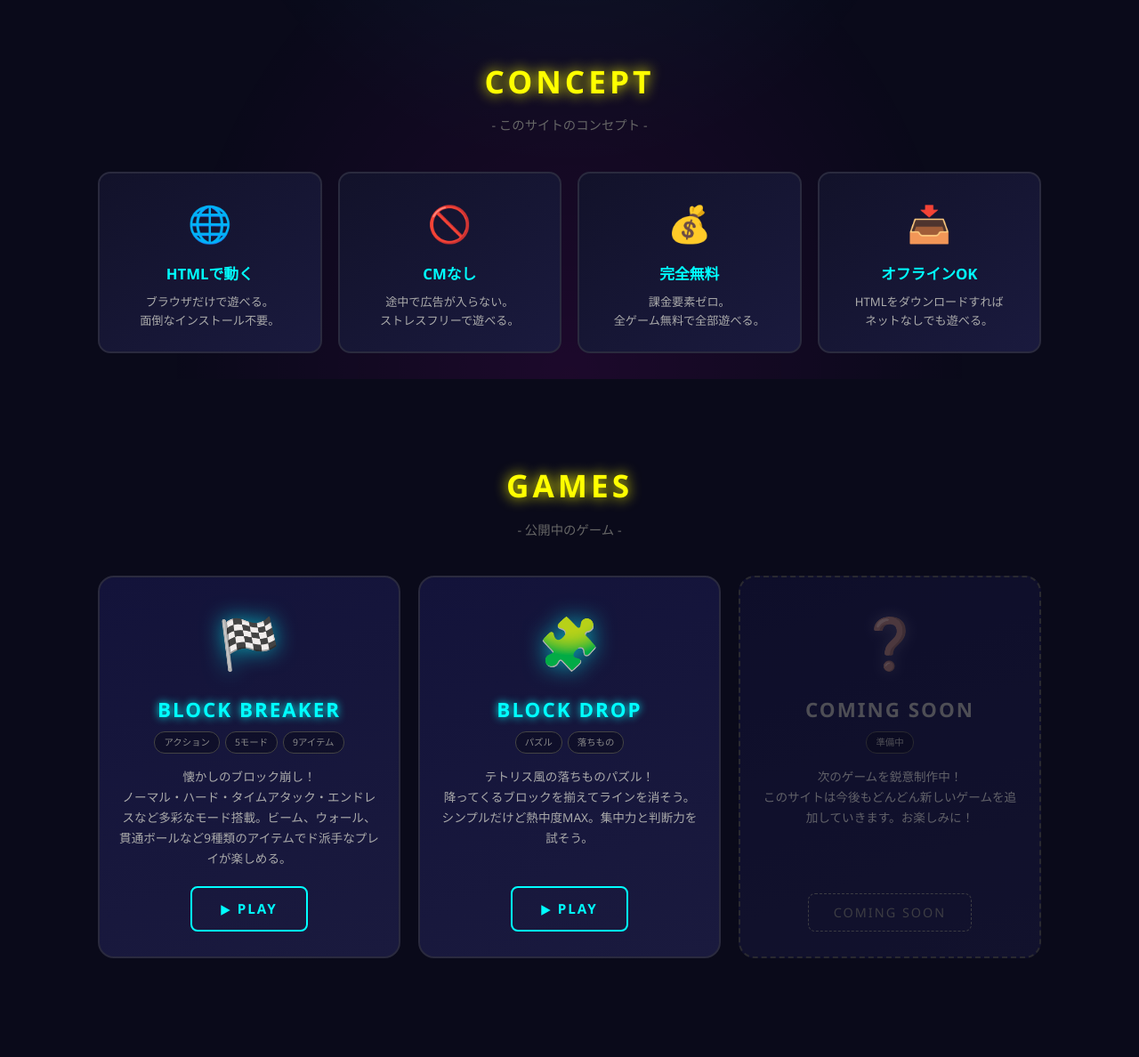
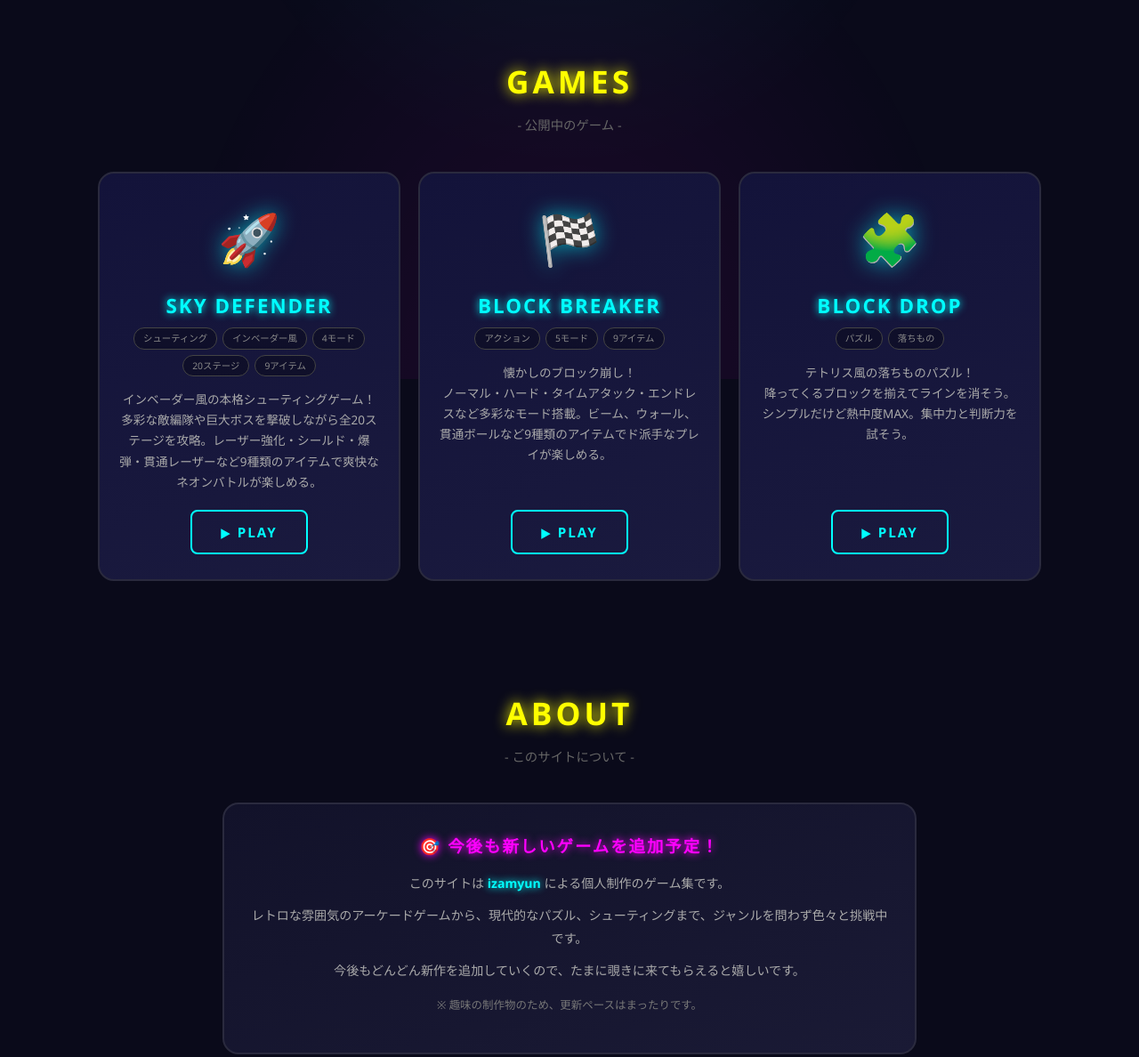
Before and after one commit to izamyun/game, a plain HTML site: page index.html in a window 1280 px wide. Shown: the part 374-1562 px from the top of the page at 89% size. Drawn offline with Linux system fonts and the light colour scheme.

Commit message:
Add files via upload

```diff
--- a/index.html
+++ b/index.html
@@ -11,7 +11,6 @@ html{scroll-behavior:smooth}
 body{background:#0a0a1a;color:#eee;font-family:'Segoe UI',Tahoma,Geneva,sans-serif;line-height:1.6;overflow-x:hidden;min-height:100vh}
 body::before{content:'';position:fixed;top:0;left:0;width:100%;height:100%;background:radial-gradient(ellipse at top,rgba(0,255,255,.08),transparent 50%),radial-gradient(ellipse at bottom,rgba(255,0,255,.08),transparent 50%);pointer-events:none;z-index:0}
 .container{max-width:1100px;margin:0 auto;padding:0 20px;position:relative;z-index:1}
-
 /* ===== HERO ===== */
 .hero{text-align:center;padding:80px 20px 60px;position:relative;z-index:1}
 .hero h1{font-size:clamp(2.2em,7vw,4em);letter-spacing:clamp(4px,1.5vw,12px);color:#0ff;margin-bottom:10px;text-shadow:0 0 20px #0ff,0 0 40px #0ff,0 0 80px #0ff;animation:flicker 4s infinite}
@@ -20,12 +19,10 @@ body::before{content:'';position:fixed;top:0;left:0;width:100%;height:100%;backg
 .hero .sub{font-size:clamp(.75em,2vw,.95em);color:#666;letter-spacing:1px}
 .hero .scroll{margin-top:40px;font-size:.85em;color:#666;animation:bounce 2s infinite}
 @keyframes bounce{0%,100%{transform:translateY(0)}50%{transform:translateY(8px)}}
-
 /* ===== SECTION ===== */
 section{padding:60px 0;position:relative;z-index:1}
 .sect-title{text-align:center;font-size:clamp(1.4em,4vw,2.2em);color:#ff0;text-shadow:0 0 15px #ff0;margin-bottom:10px;letter-spacing:4px}
 .sect-sub{text-align:center;color:#666;font-size:.9em;margin-bottom:40px}
-
 /* ===== CONCEPT ===== */
 .concept-grid{display:grid;grid-template-columns:repeat(auto-fit,minmax(220px,1fr));gap:18px}
 .concept-card{background:linear-gradient(145deg,#12122a,#1a1a3e);border:2px solid #2a2a3e;border-radius:14px;padding:24px 18px;text-align:center;transition:all .3s}
@@ -33,7 +30,6 @@ section{padding:60px 0;position:relative;z-index:1}
 .concept-icon{font-size:2.5em;margin-bottom:12px;display:block}
 .concept-title{font-size:1.05em;font-weight:bold;color:#0ff;margin-bottom:8px}
 .concept-desc{font-size:.82em;color:#aaa;line-height:1.6}
-
 /* ===== GAMES ===== */
 .games-grid{display:grid;grid-template-columns:repeat(auto-fit,minmax(280px,1fr));gap:20px}
 .game-card{background:linear-gradient(160deg,#13133a,#1a1a3e);border:2px solid #2a2a3e;border-radius:18px;padding:28px 22px;text-align:center;transition:all .35s;display:flex;flex-direction:column;align-items:center;position:relative;overflow:hidden}
@@ -51,13 +47,11 @@ section{padding:60px 0;position:relative;z-index:1}
 .game-card.coming-soon .game-title{color:#888;text-shadow:none}
 .game-card.coming-soon .game-icon{filter:grayscale(.8) drop-shadow(0 0 8px rgba(255,255,255,.2))}
 .coming-badge{display:inline-block;padding:9px 28px;border:1px dashed #666;border-radius:8px;color:#666;font-size:.9em;letter-spacing:2px}
-
 /* ===== ABOUT ===== */
 .about-box{background:linear-gradient(160deg,#12122a,#1a1a35);border:2px solid #2a2a3e;border-radius:18px;padding:32px 28px;max-width:780px;margin:0 auto;text-align:center}
 .about-box h3{color:#f0f;font-size:1.15em;margin-bottom:14px;letter-spacing:2px;text-shadow:0 0 10px #f0f}
 .about-box p{color:#aaa;font-size:.88em;line-height:1.85;margin-bottom:10px}
 .about-box .creator{color:#0ff;font-weight:bold;font-size:1em;text-shadow:0 0 8px #0ff}
-
 /* ===== SUPPORT ===== */
 .support-box{text-align:center;padding:40px 20px;background:linear-gradient(145deg,rgba(255,170,0,.08),rgba(255,170,0,.02));border:2px solid rgba(255,170,0,.3);border-radius:20px;max-width:600px;margin:0 auto}
 .support-box h3{color:#fa0;font-size:1.3em;margin-bottom:10px;text-shadow:0 0 12px #fa0;letter-spacing:2px}
@@ -65,7 +59,6 @@ section{padding:60px 0;position:relative;z-index:1}
 .bmac-btn{display:inline-flex;align-items:center;gap:10px;padding:14px 32px;border:2px solid #fa0;border-radius:10px;background:transparent;color:#fa0;text-decoration:none;font-weight:bold;font-size:1.05em;letter-spacing:1px;transition:all .25s;-webkit-tap-highlight-color:transparent}
 .bmac-btn:hover,.bmac-btn:active{background:#fa0;color:#000;box-shadow:0 0 24px rgba(255,170,0,.6);transform:scale(1.05)}
 .bmac-btn .coffee{font-size:1.4em}
-
 /* ===== FOOTER ===== */
 footer{padding:50px 20px 30px;text-align:center;border-top:1px solid #1a1a2e;margin-top:60px;color:#555;font-size:.78em;line-height:1.9;position:relative;z-index:1}
 footer .footer-title{color:#888;font-size:.85em;margin-bottom:12px;letter-spacing:2px}
@@ -74,7 +67,6 @@ footer .notices p{margin-bottom:4px}
 footer .copy{margin-top:20px;color:#444}
 footer a{color:#0ff;text-decoration:none}
 footer a:hover{text-decoration:underline}
-
 @media(max-width:600px){
  .hero{padding:50px 16px 40px}
  section{padding:40px 0}
@@ -84,59 +76,34 @@ footer a:hover{text-decoration:underline}
 </style>
 </head>
 <body>
-
 <!-- ===== HERO ===== -->
 <header class="hero">
 <div class="container">
 <h1>IZAMYUN GAMES</h1>
 <p class="tagline">- ブラウザで遊べる無料ゲーム集 -</p>
 <p class="sub">No Install / No Ads / 100% Free</p>
-<p class="scroll">▼ SCROLL ▼</p>
+<p class="scroll">▼ GAME LIST ▼</p>
 </div>
 </header>
-
-<!-- ===== CONCEPT ===== -->
-<section id="concept">
-<div class="container">
-<h2 class="sect-title">CONCEPT</h2>
-<p class="sect-sub">- このサイトのコンセプト -</p>
-<div class="concept-grid">
-
-<div class="concept-card">
-<span class="concept-icon">&#127760;</span>
-<div class="concept-title">HTMLで動く</div>
-<p class="concept-desc">ブラウザだけで遊べる。<br>面倒なインストール不要。</p>
-</div>
-
-<div class="concept-card">
-<span class="concept-icon">&#128683;</span>
-<div class="concept-title">CMなし</div>
-<p class="concept-desc">途中で広告が入らない。<br>ストレスフリーで遊べる。</p>
-</div>
-
-<div class="concept-card">
-<span class="concept-icon">&#128176;</span>
-<div class="concept-title">完全無料</div>
-<p class="concept-desc">課金要素ゼロ。<br>全ゲーム無料で全部遊べる。</p>
-</div>
-
-<div class="concept-card">
-<span class="concept-icon">&#128229;</span>
-<div class="concept-title">オフラインOK</div>
-<p class="concept-desc">HTMLをダウンロードすれば<br>ネットなしでも遊べる。</p>
-</div>
-
-</div>
-</div>
-</section>
-
 <!-- ===== GAMES ===== -->
 <section id="games">
 <div class="container">
 <h2 class="sect-title">GAMES</h2>
 <p class="sect-sub">- 公開中のゲーム -</p>
 <div class="games-grid">
-
+<div class="game-card">
+<div class="game-icon">&#128640;</div>
+<div class="game-title">SKY DEFENDER</div>
+<div class="game-tags">
+<span class="tag">シューティング</span>
+<span class="tag">インベーダー風</span>
+<span class="tag">4モード</span>
+<span class="tag">20ステージ</span>
+<span class="tag">9アイテム</span>
+</div>
+<p class="game-desc">インベーダー風の本格シューティングゲーム！<br>多彩な敵編隊や巨大ボスを撃破しながら全20ステージを攻略。レーザー強化・シールド・爆弾・貫通レーザーなど9種類のアイテムで爽快なネオンバトルが楽しめる。</p>
+<a href="neon_sky_defender_ex_plus.html" class="play-btn">&#9654; PLAY</a>
+</div>
 <div class="game-card">
 <div class="game-icon">&#127937;</div>
 <div class="game-title">BLOCK BREAKER</div>
@@ -148,7 +115,6 @@ footer a:hover{text-decoration:underline}
 <p class="game-desc">懐かしのブロック崩し！<br>ノーマル・ハード・タイムアタック・エンドレスなど多彩なモード搭載。ビーム、ウォール、貫通ボールなど9種類のアイテムでド派手なプレイが楽しめる。</p>
 <a href="block_breaker.html" class="play-btn">&#9654; PLAY</a>
 </div>
-
 <div class="game-card">
 <div class="game-icon">&#129513;</div>
 <div class="game-title">BLOCK DROP</div>
@@ -159,21 +125,9 @@ footer a:hover{text-decoration:underline}
 <p class="game-desc">テトリス風の落ちものパズル！<br>降ってくるブロックを揃えてラインを消そう。シンプルだけど熱中度MAX。集中力と判断力を試そう。</p>
 <a href="block-drop.html" class="play-btn">&#9654; PLAY</a>
 </div>
-
-<div class="game-card coming-soon">
-<div class="game-icon">&#10067;</div>
-<div class="game-title">COMING SOON</div>
-<div class="game-tags">
-<span class="tag">準備中</span>
-</div>
-<p class="game-desc">次のゲームを鋭意制作中！<br>このサイトは今後もどんどん新しいゲームを追加していきます。お楽しみに！</p>
-<span class="coming-badge">COMING SOON</span>
-</div>
-
 </div>
 </div>
 </section>
-
 <!-- ===== ABOUT ===== -->
 <section id="about">
 <div class="container">
@@ -182,13 +136,41 @@ footer a:hover{text-decoration:underline}
 <div class="about-box">
 <h3>&#127919; 今後も新しいゲームを追加予定！</h3>
 <p>このサイトは <span class="creator">izamyun</span> による個人制作のゲーム集です。</p>
-<p>「ブラウザで気軽に、広告なしで、無料で、オフラインでも遊べる」をコンセプトに、シンプルだけど面白いゲームをコツコツ作っています。</p>
-<p>レトロな雰囲気のアーケードゲームから、現代的なパズルまで、ジャンルを問わず色々と挑戦中。今後もどんどん新作を追加していくので、たまに覗きに来てもらえると嬉しいです。</p>
+<p>レトロな雰囲気のアーケードゲームから、現代的なパズル、シューティングまで、ジャンルを問わず色々と挑戦中です。</p>
+<p>今後もどんどん新作を追加していくので、たまに覗きに来てもらえると嬉しいです。</p>
 <p style="color:#777;margin-top:14px;font-size:.78em">※ 趣味の制作物のため、更新ペースはまったりです。</p>
 </div>
 </div>
 </section>
-
+<!-- ===== CONCEPT ===== -->
+<section id="concept">
+<div class="container">
+<h2 class="sect-title">CONCEPT</h2>
+<p class="sect-sub">- このサイトのコンセプト -</p>
+<div class="concept-grid">
+<div class="concept-card">
+<span class="concept-icon">&#127760;</span>
+<div class="concept-title">HTMLで動く</div>
+<p class="concept-desc">ブラウザだけで遊べる。<br>面倒なインストール不要。</p>
+</div>
+<div class="concept-card">
+<span class="concept-icon">&#128683;</span>
+<div class="concept-title">CMなし</div>
+<p class="concept-desc">途中で広告が入らない。<br>ストレスフリーで遊べる。</p>
+</div>
+<div class="concept-card">
+<span class="concept-icon">&#128176;</span>
+<div class="concept-title">完全無料</div>
+<p class="concept-desc">課金要素ゼロ。<br>全ゲーム無料で全部遊べる。</p>
+</div>
+<div class="concept-card">
+<span class="concept-icon">&#128229;</span>
+<div class="concept-title">オフラインOK</div>
+<p class="concept-desc">HTMLをダウンロードすれば<br>ネットなしでも遊べる。</p>
+</div>
+</div>
+</div>
+</section>
 <!-- ===== SUPPORT ===== -->
 <section id="support">
 <div class="container">
@@ -204,7 +186,6 @@ footer a:hover{text-decoration:underline}
 </div>
 </div>
 </section>
-
 <!-- ===== FOOTER ===== -->
 <footer>
 <div class="container">
@@ -217,9 +198,8 @@ footer a:hover{text-decoration:underline}
 <p>・利用により生じた損害について、作成者は一切の責任を負いません。</p>
 <p>・お問い合わせは <a href="https://buymeacoffee.com/izamyun" target="_blank" rel="noopener noreferrer">こちら</a> から。</p>
 </div>
-<p class="copy">&copy; 2026 izamyun &nbsp;|&nbsp; Created: 2026-06-19 &nbsp;|&nbsp; v1.0.0</p>
+<p class="copy">&copy; 2026 izamyun &nbsp;|&nbsp; Created: 2026-06-19 &nbsp;|&nbsp; v1.1.0</p>
 </div>
 </footer>
-
 </body>
 </html>
```
